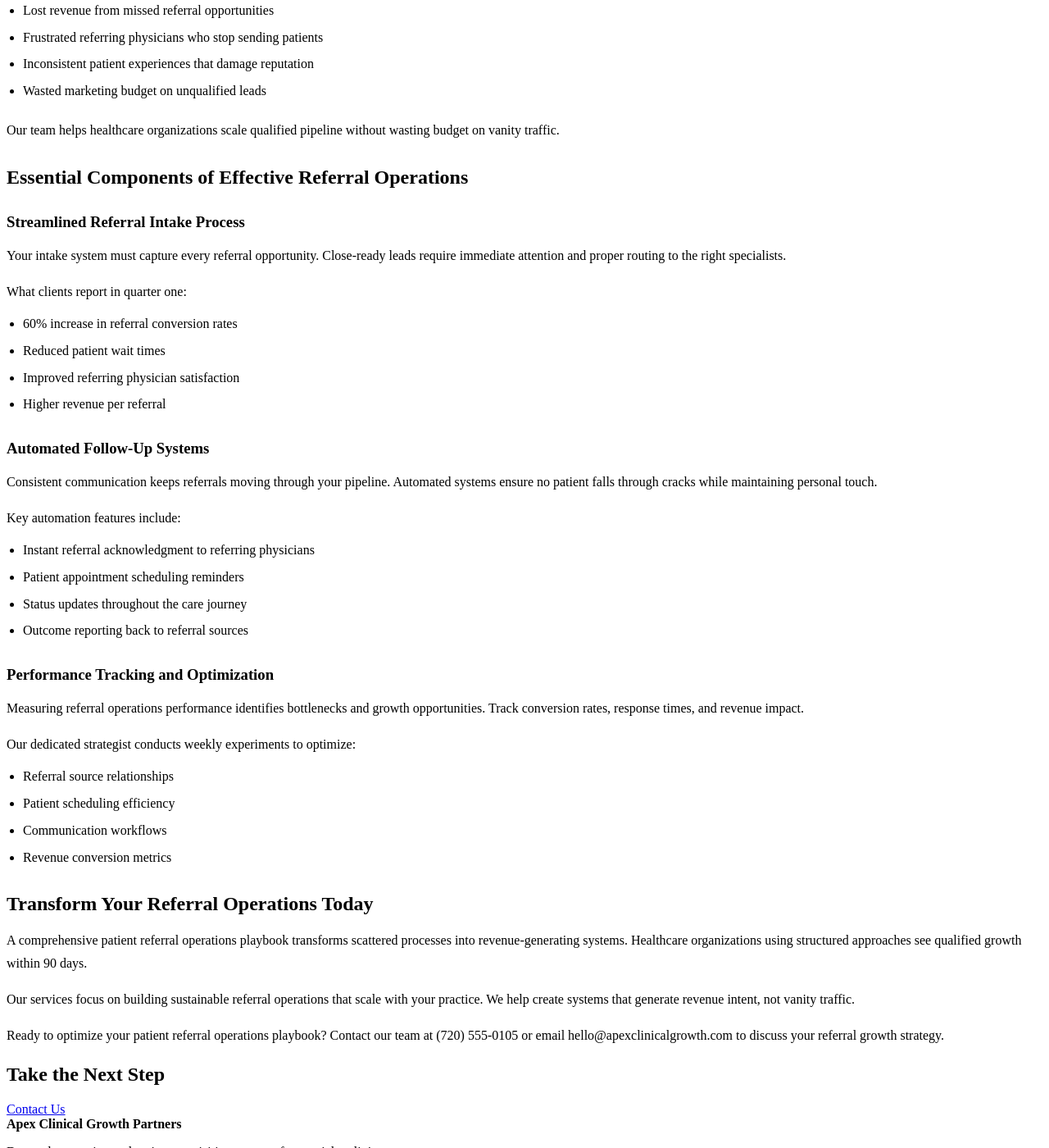
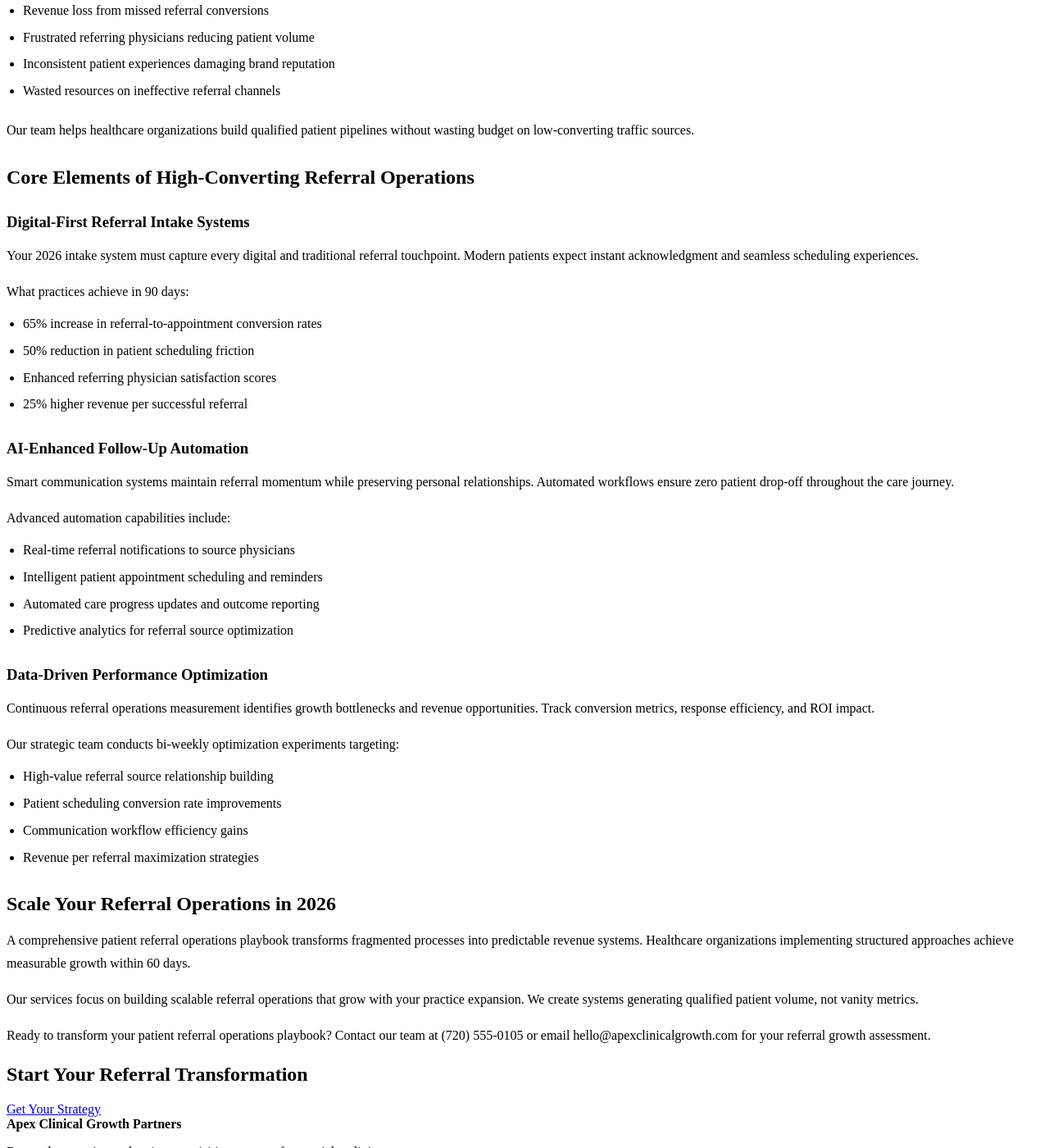
Before and after one commit to prjctlphbt/orbitr-canary-angular-20260228, a Jekyll site: the page angular-referral-ops-playbook-20260228142149.html, which Jekyll copies as it is, in a window 1280 px wide and 1400 px high, scrolled down 361 px. Shown: the whole window at 82% size. Built offline with Jekyll 4.4.1, drawn with Linux system fonts in a browser that asks for light colours; some of the changed text lies outside the part shown.

Commit message:
Refresh and update content: angular-referral-ops-playbook-20260228142149.html

```diff
--- a/angular-referral-ops-playbook-20260228142149.html
+++ b/angular-referral-ops-playbook-20260228142149.html
@@ -4,8 +4,8 @@
 <head>
 <meta charset="utf-8"/>
 <meta content="width=device-width, initial-scale=1.0" name="viewport"/>
-<meta content="Streamline patient referrals with our comprehensive operations playbook. Optimize workflows, boost growth, and improve patient outcomes. Get started today." name="description"/>
-<title>Patient Referral Operations Playbook - Healthcare Growth</title>
+<meta content="Master patient referral operations with our proven 2026 playbook. Boost conversion rates by 60%, streamline workflows, and accelerate healthcare growth today." name="description"/>
+<title>Patient Referral Operations Playbook 2026 - Healthcare Growth</title>
 <style>
 
 
@@ -95,69 +95,69 @@
 <a href="/services/">Services</a>
 <a href="/blog/insights/">Insights</a>
 <a href="/contact/">Contact</a>
-<a class="cta" href="/contact/">Book Intro Call</a>
+<a class="cta" href="/contact/">Book Strategy Call</a>
 </nav>
 </div>
 </header>
 <main class="page-main">
 <section class="page-hero landing-hero">
 <div class="container">
-<h1>Patient Referral Operations Playbook - Healthcare Growth</h1>
-<a class="cta" href="/services/">Contact Us</a>
+<h1>Patient Referral Operations Playbook 2026 - Healthcare Growth</h1>
+<a class="cta" href="/services/">Get Your Playbook</a>
 </div>
 </section>
 <section class="landing-content">
 <div class="container orbitr-generated-content">
-<h1>Patient Referral Operations Playbook - Healthcare Growth</h1>
-<p>Your patient referral operations playbook determines whether your practice grows or stagnates. Most healthcare organizations lose 40% of referrals due to broken processes and missed follow-ups.</p>
-<p>Orbitr Canary Angular 20260228 serving the Denver, CO community specializes in creating systematic approaches that convert referral intent into revenue growth.</p>
-<h2>Why Your Patient Referral Operations Playbook Matters</h2>
-<p>Referral operations directly impact your bottom line. Without a structured patient referral operations playbook, practices experience:</p>
+<h1>Patient Referral Operations Playbook 2026 - Healthcare Growth</h1>
+<p>Your patient referral operations playbook determines practice success in 2026. Healthcare organizations lose 45% of referrals due to outdated processes and poor follow-up systems.</p>
+<p>Apex Clinical Growth Partners serving Denver, CO creates systematic approaches that convert referral opportunities into measurable revenue growth.</p>
+<h2>Why Your 2026 Patient Referral Operations Strategy Matters</h2>
+<p>Referral operations directly impact your practice's financial health. Without a modern patient referral operations playbook, practices experience:</p>
 <ul>
-<li>Lost revenue from missed referral opportunities</li>
-<li>Frustrated referring physicians who stop sending patients</li>
-<li>Inconsistent patient experiences that damage reputation</li>
-<li>Wasted marketing budget on unqualified leads</li>
+<li>Revenue loss from missed referral conversions</li>
+<li>Frustrated referring physicians reducing patient volume</li>
+<li>Inconsistent patient experiences damaging brand reputation</li>
+<li>Wasted resources on ineffective referral channels</li>
 </ul>
-<p>Our team helps healthcare organizations scale qualified pipeline without wasting budget on vanity traffic.</p>
-<h2>Essential Components of Effective Referral Operations</h2>
-<h3>Streamlined Referral Intake Process</h3>
-<p>Your intake system must capture every referral opportunity. Close-ready leads require immediate attention and proper routing to the right specialists.</p>
-<p>What clients report in quarter one:
+<p>Our team helps healthcare organizations build qualified patient pipelines without wasting budget on low-converting traffic sources.</p>
+<h2>Core Elements of High-Converting Referral Operations</h2>
+<h3>Digital-First Referral Intake Systems</h3>
+<p>Your 2026 intake system must capture every digital and traditional referral touchpoint. Modern patients expect instant acknowledgment and seamless scheduling experiences.</p>
+<p>What practices achieve in 90 days:
 <ul>
-<li>60% increase in referral conversion rates</li>
-<li>Reduced patient wait times</li>
-<li>Improved referring physician satisfaction</li>
-<li>Higher revenue per referral</li>
+<li>65% increase in referral-to-appointment conversion rates</li>
+<li>50% reduction in patient scheduling friction</li>
+<li>Enhanced referring physician satisfaction scores</li>
+<li>25% higher revenue per successful referral</li>
 </ul></p>
-<h3>Automated Follow-Up Systems</h3>
-<p>Consistent communication keeps referrals moving through your pipeline. Automated systems ensure no patient falls through cracks while maintaining personal touch.</p>
-<p>Key automation features include:
+<h3>AI-Enhanced Follow-Up Automation</h3>
+<p>Smart communication systems maintain referral momentum while preserving personal relationships. Automated workflows ensure zero patient drop-off throughout the care journey.</p>
+<p>Advanced automation capabilities include:
 <ul>
-<li>Instant referral acknowledgment to referring physicians</li>
-<li>Patient appointment scheduling reminders</li>
-<li>Status updates throughout the care journey</li>
-<li>Outcome reporting back to referral sources</li>
+<li>Real-time referral notifications to source physicians</li>
+<li>Intelligent patient appointment scheduling and reminders</li>
+<li>Automated care progress updates and outcome reporting</li>
+<li>Predictive analytics for referral source optimization</li>
 </ul></p>
-<h3>Performance Tracking and Optimization</h3>
-<p>Measuring referral operations performance identifies bottlenecks and growth opportunities. Track conversion rates, response times, and revenue impact.</p>
-<p>Our dedicated strategist conducts weekly experiments to optimize:
+<h3>Data-Driven Performance Optimization</h3>
+<p>Continuous referral operations measurement identifies growth bottlenecks and revenue opportunities. Track conversion metrics, response efficiency, and ROI impact.</p>
+<p>Our strategic team conducts bi-weekly optimization experiments targeting:
 <ul>
-<li>Referral source relationships</li>
-<li>Patient scheduling efficiency</li>
-<li>Communication workflows</li>
-<li>Revenue conversion metrics</li>
+<li>High-value referral source relationship building</li>
+<li>Patient scheduling conversion rate improvements</li>
+<li>Communication workflow efficiency gains</li>
+<li>Revenue per referral maximization strategies</li>
 </ul></p>
-<h2>Transform Your Referral Operations Today</h2>
-<p>A comprehensive patient referral operations playbook transforms scattered processes into revenue-generating systems. Healthcare organizations using structured approaches see qualified growth within 90 days.</p>
-<p>Our services focus on building sustainable referral operations that scale with your practice. We help create systems that generate revenue intent, not vanity traffic.</p>
-<p>Ready to optimize your patient referral operations playbook? Contact our team at (720) 555-0105 or email hello@apexclinicalgrowth.com to discuss your referral growth strategy.</p>
+<h2>Scale Your Referral Operations in 2026</h2>
+<p>A comprehensive patient referral operations playbook transforms fragmented processes into predictable revenue systems. Healthcare organizations implementing structured approaches achieve measurable growth within 60 days.</p>
+<p>Our services focus on building scalable referral operations that grow with your practice expansion. We create systems generating qualified patient volume, not vanity metrics.</p>
+<p>Ready to transform your patient referral operations playbook? Contact our team at (720) 555-0105 or email hello@apexclinicalgrowth.com for your referral growth assessment.</p>
 </div>
 </section>
 <section class="landing-cta">
 <div class="container">
-<h2>Take the Next Step</h2>
-<a class="cta" href="/services/">Contact Us</a>
+<h2>Start Your Referral Transformation</h2>
+<a class="cta" href="/services/">Get Your Strategy</a>
 </div>
 </section>
 </main>
```
